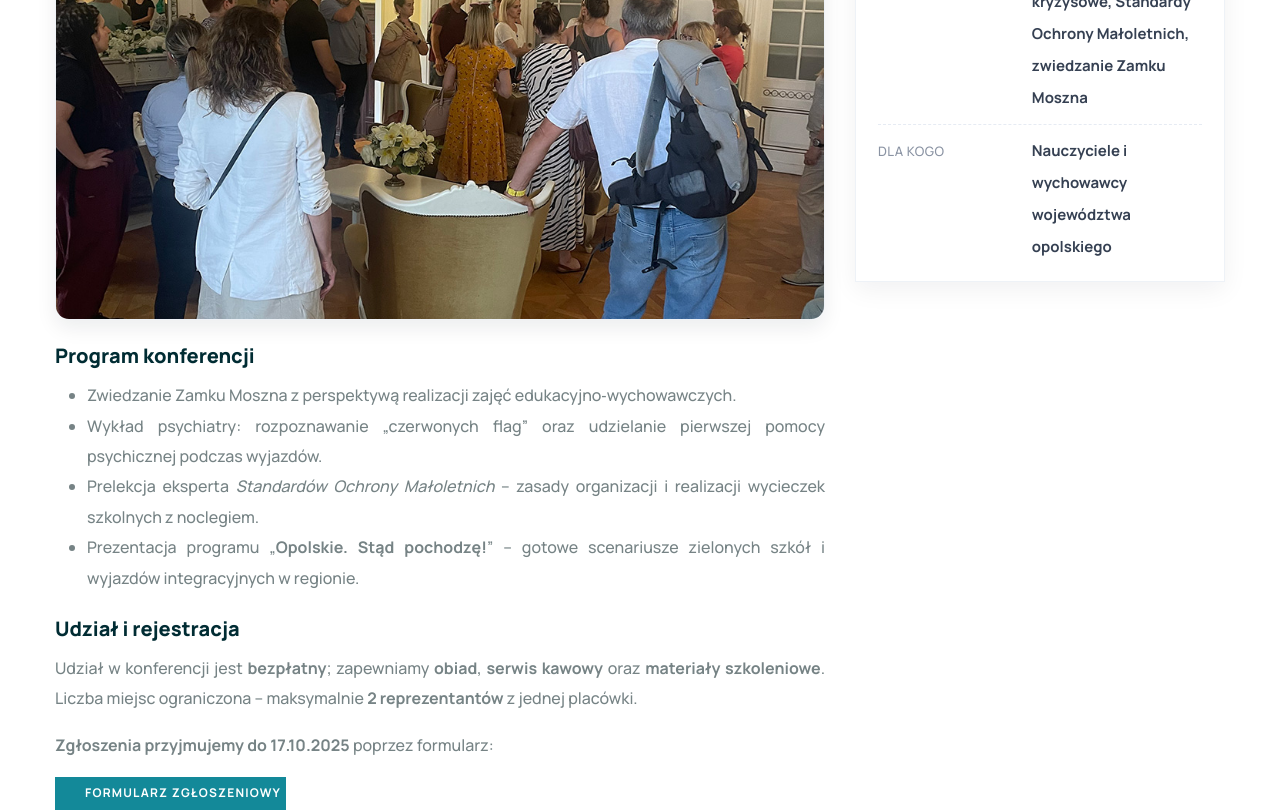
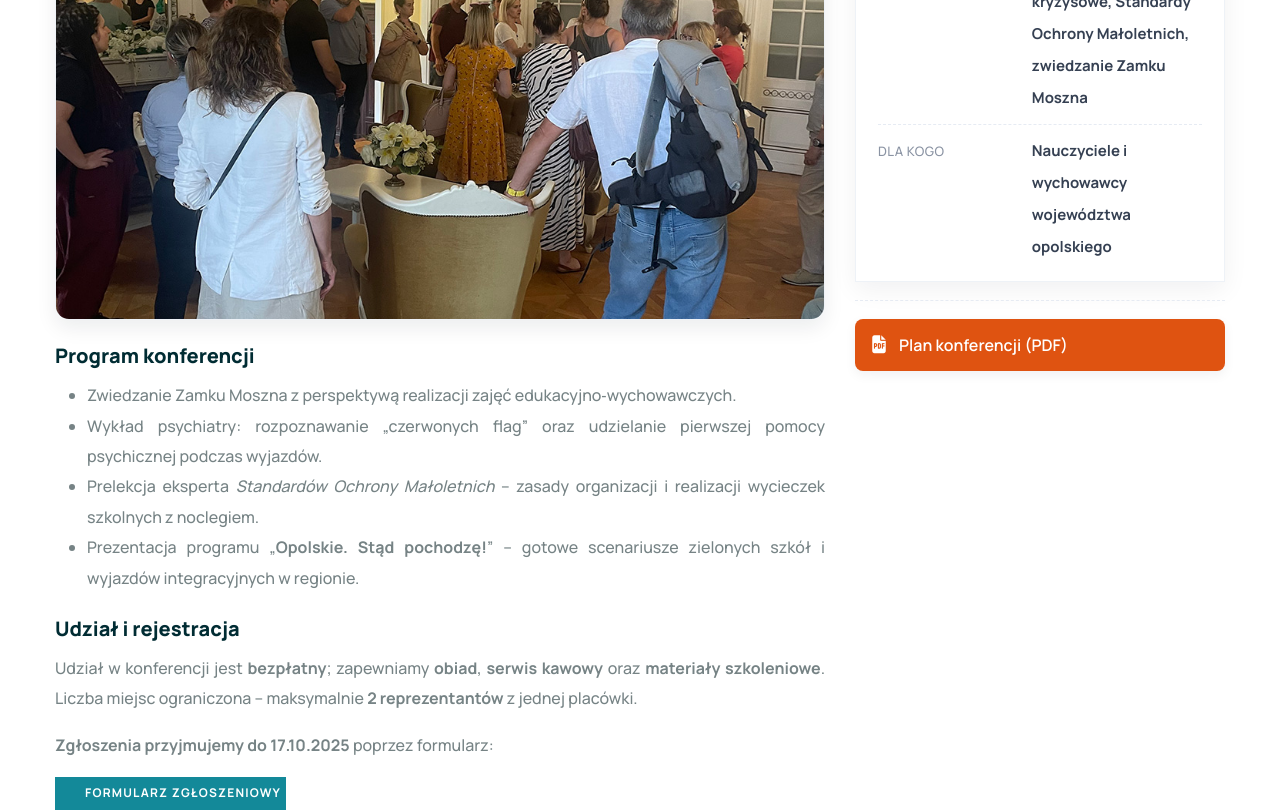
Before and after one commit to AramilFeraxa/bw, a Next.js app: page /wydarzenia/konferencja-dla-nauczycieli-wojewodztwa-opolskiego-II-edycja in a window 1280 px wide. Shown: the part 1293-2105 px from the top of the page. Built offline with nearby package versions, Linux system fonts and the light colour scheme.

Commit message:
plan konferencji, turawa update

```diff
--- a/src/components/EventsPage/EventDetails.js
+++ b/src/components/EventsPage/EventDetails.js
@@ -17,6 +17,7 @@ export default function EventDetails({ event }) {
         intro,
         sections,
         sidebar,
+        sidebarAdditionalInfo = [],
     } = event;
 
     return (
@@ -120,6 +121,21 @@ export default function EventDetails({ event }) {
                                         )}
                                     </ul>
                                 </div>
+                                {sidebarAdditionalInfo.length > 0 && (
+                                    <div className={styles.sidebarAdditionalInfo}>
+                                        {sidebarAdditionalInfo.map((info, i) => (
+                                            <div key={`info-${i}`} className={styles.sidebarInfo}>
+                                                {info.type === "text" && <p>{info.text}</p>}
+                                                {info.type === "file" && (
+                                                    <a href={info.href} className={styles.fileLink} target="_blank" rel="noopener">
+                                                        <i className={info.icon} aria-hidden="true" />
+                                                        <span>{info.label}</span>
+                                                    </a>
+                                                )}
+                                            </div>
+                                        ))}
+                                    </div>
+                                )}
                             </aside>
                         </div>
                     </div>
--- a/src/components/EventsPage/EventDetails.module.css
+++ b/src/components/EventsPage/EventDetails.module.css
@@ -136,6 +136,55 @@
     font-weight: 700;
 }
 
+.sidebarAdditionalInfo {
+    margin-top: 18px;
+    padding-top: 18px;
+    border-top: 1px dashed #e6ebf3;
+}
+
+.sidebarInfo {
+    display: flex;
+    align-items: center;
+    gap: 12px;
+    background: var(--paroti-base);
+    border-radius: 8px;
+    padding: 10px 14px;
+    text-decoration: none;
+    color: #fff;
+    font-weight: 600;
+    box-shadow: 0 4px 12px rgba(15, 23, 42, 0.06);
+    transition: all 0.2s ease;
+}
+
+.sidebarInfo i {
+    font-size: 18px;
+    width: 20px;
+    text-align: center;
+    margin-right: 10px;
+}
+
+.sidebarInfo .fileLink {
+    flex-grow: 1;
+    color: #fff;
+}
+
+.sidebarInfo .fileLink span {
+    color: #fff;
+    background: linear-gradient(currentColor, currentColor) 0 95% / 0 2px no-repeat;
+    text-decoration: none;
+    transition: background-size .45s, color .2s;
+}
+
+.sidebarInfo .fileLink span:hover {
+    background-size: 100% 2px;
+    color: #fff;
+}
+
+.sidebarInfo:hover {
+    box-shadow: 0 6px 16px rgba(15, 23, 42, 0.1);
+    transform: translateY(-2px);
+}
+
 @media (max-width: 991px) {
     .heroImg {
         height: 340px;
--- a/src/data/events/konferencja-opole-2.data.js
+++ b/src/data/events/konferencja-opole-2.data.js
@@ -56,6 +56,14 @@ const konferencjaBezpiecznyWypoczynekJesien2025 = {
             ],
         },
     ],
+    sidebarAdditionalInfo: [
+        {
+            type: "file",
+            label: "Plan konferencji (PDF)",
+            href: "/assets/plan konferencji Bezpieczny wypoczynek 10 2025.pdf",
+            icon: "fa fa-file-pdf",
+        }
+    ],
     sidebar: {
         organizer: "Moszna Zamek, Stowarzyszenie Aktywni na Rzecz Bezpiecznego Wypoczynku, Hugo Yorck",
         dateLabel: "Jesień 2025",
```
Also changed, not shown: src/data/events/turawa-2025.data.js (+15 -2 lines), 1 other file (tests, documents, lock files or other folders).
